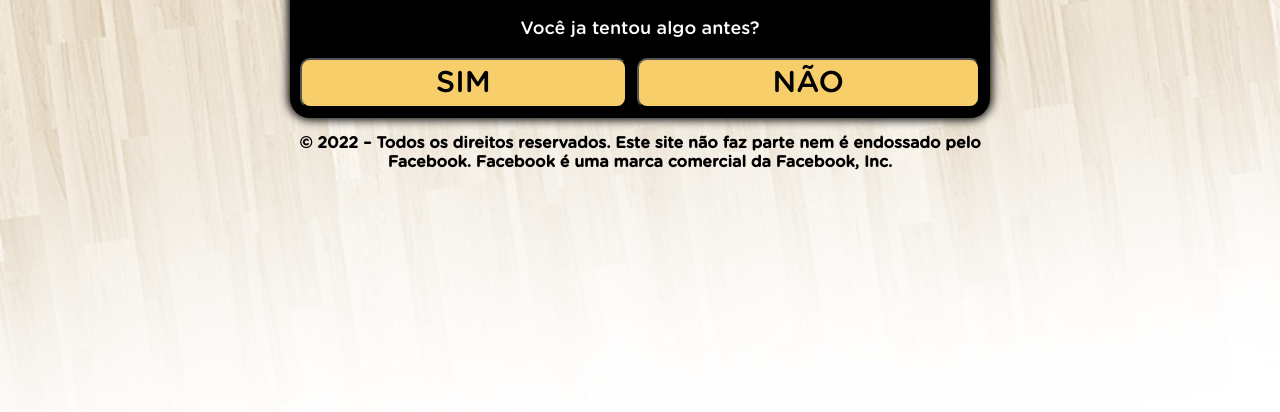
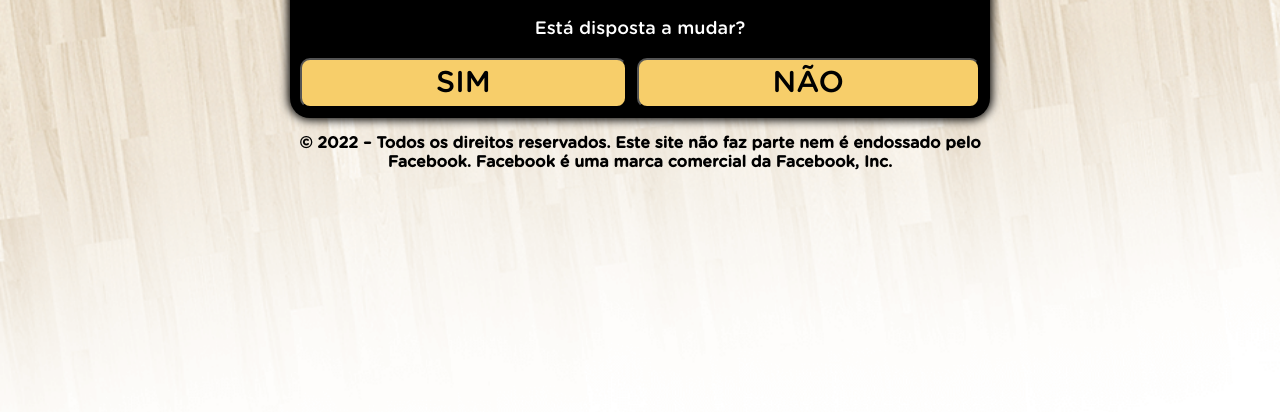
Before and after one commit to LuisFguimaraes/protocolobarrigazerowaste.online, a plain HTML site: page qz/index.html in a window 1280 px wide. Shown: the part 342-754 px from the top of the page. Drawn offline with Linux system fonts and the light colour scheme.

Commit message:
Add files via upload

```diff
--- a/qz/index.html
+++ b/qz/index.html
@@ -83,7 +83,7 @@
 <div id="primeira">
 <div class="question">
 <h1>Pergunta 1</h1>
-<p>Você ja tentou algo antes?</p>
+<p>Está disposta a mudar?</p>
 </div>
 <div class="answer">
 <button class="btn" onclick="segunda()">SIM</button>
```
